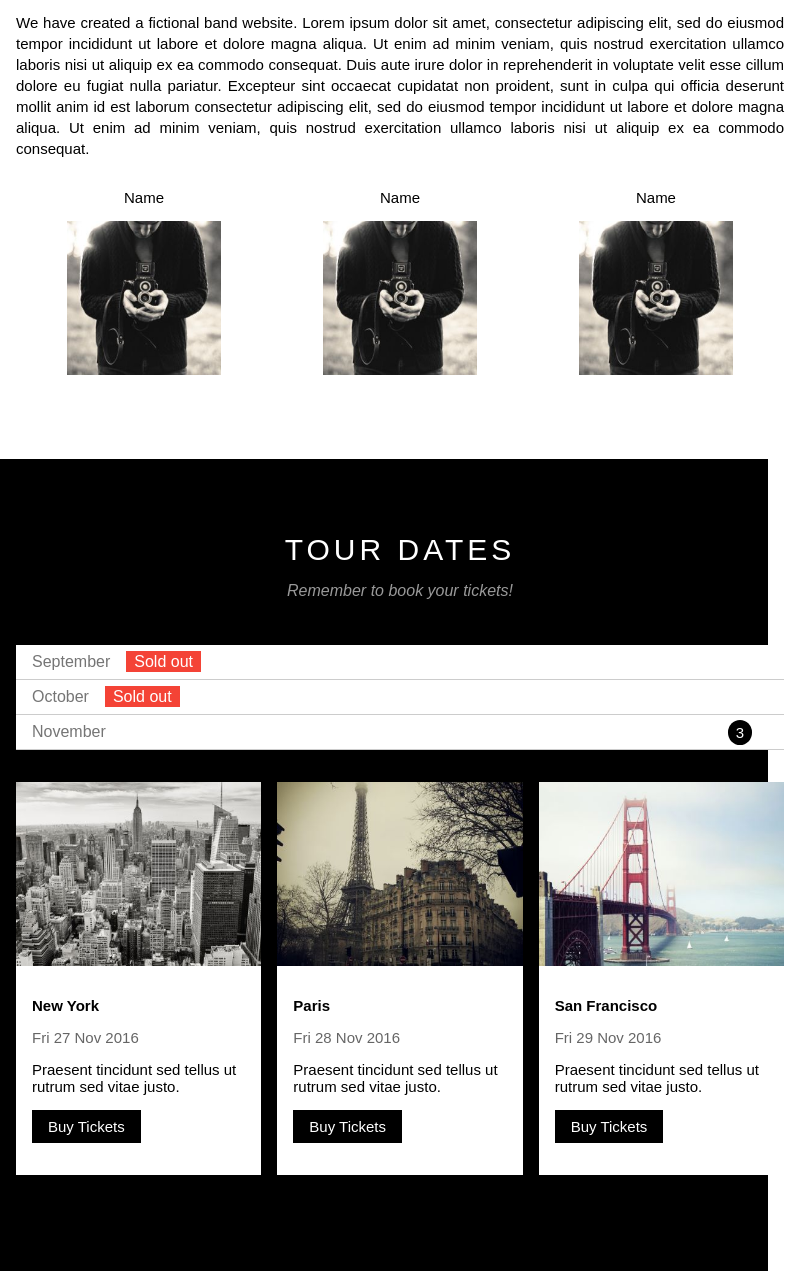
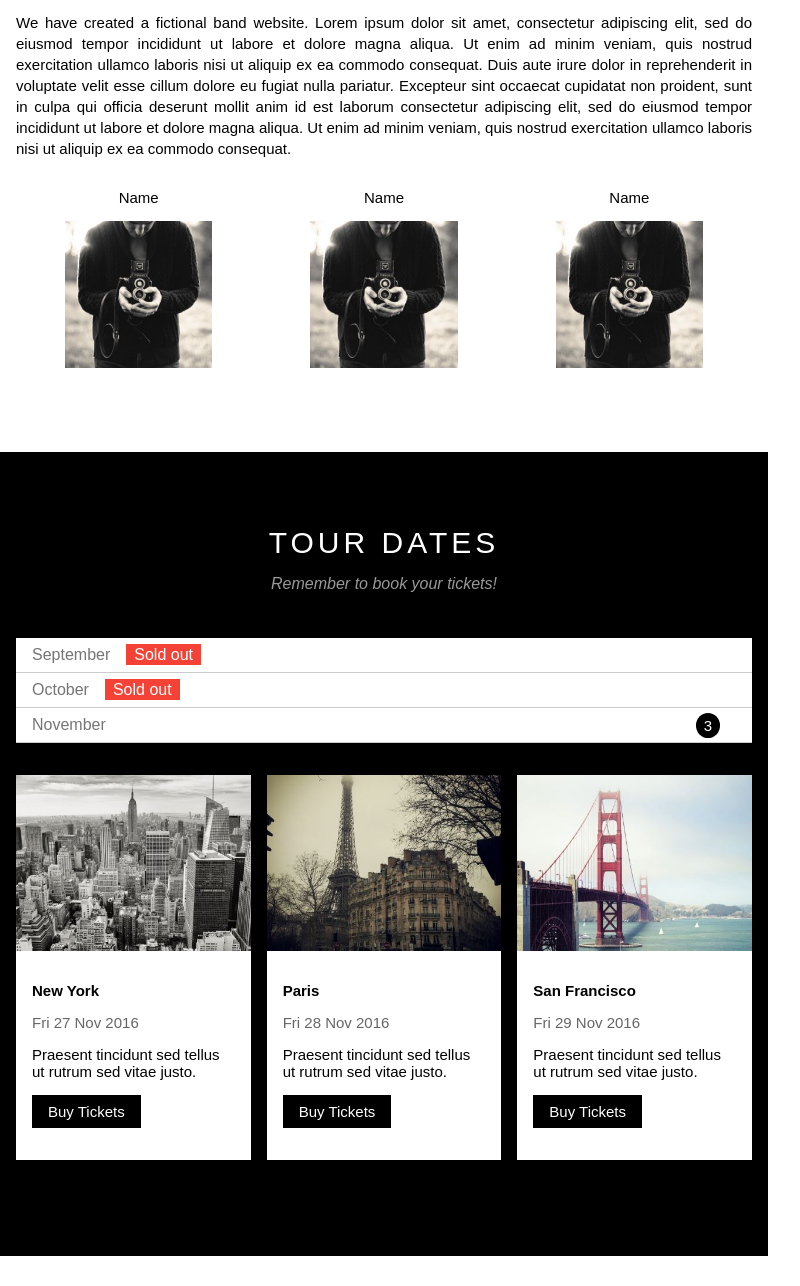
Before and after one commit to Haidzls/the-band, a plain HTML site: page index.html in a window 768 px wide. Shown: the part 570-1856 px from the top of the page, 800 px wide, since content can reach past the window. Drawn offline with Linux system fonts and the light colour scheme.

Commit message:
tablet reponsive

```diff
--- a/asset/css/style.css
+++ b/asset/css/style.css
@@ -351,3 +351,13 @@ html{
 .end a{
     color:#000;
 }
+
+/* reponsive */
+
+@media (max-width: 1024px) and (min-width: 740px){
+    .center-box{
+        width: 100%;
+        padding: 64px 16px;
+        text-align: center;
+    }
+}
```
